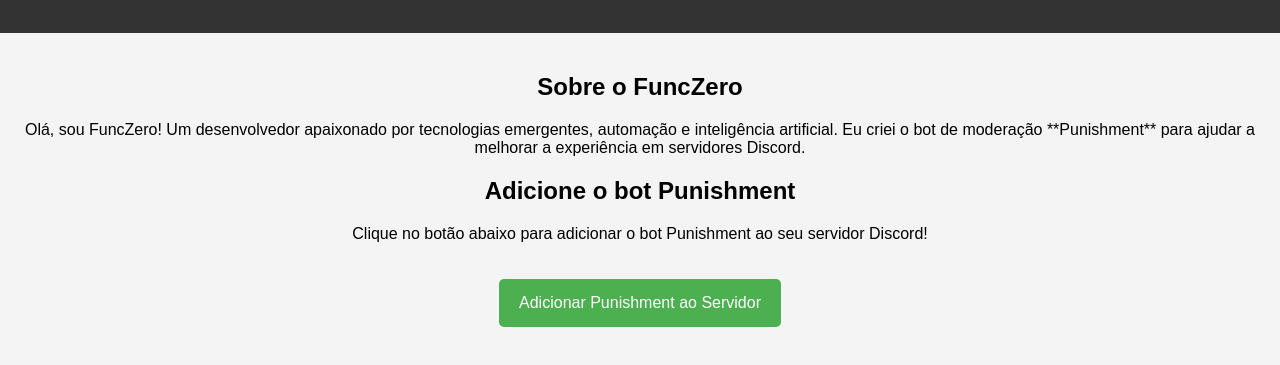
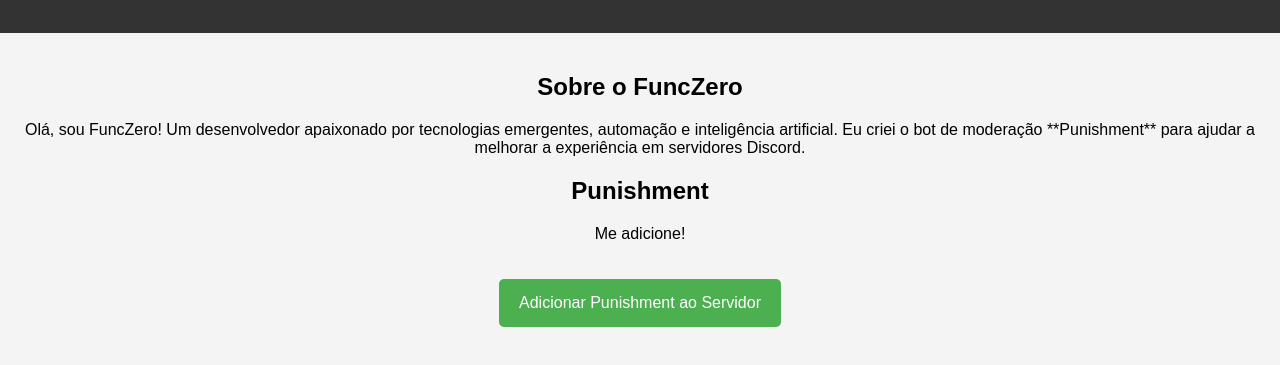
Before and after one commit to funczero/funczero, a plain HTML site: page index.html in a window 1280 px wide. Shown: the part 121-486 px from the top of the page. Drawn offline with Linux system fonts and the light colour scheme.

Commit message:
index.html

```diff
--- a/index.html
+++ b/index.html
@@ -47,8 +47,8 @@
         <h2>Sobre o FuncZero</h2>
         <p>Olá, sou FuncZero! Um desenvolvedor apaixonado por tecnologias emergentes, automação e inteligência artificial. Eu criei o bot de moderação **Punishment** para ajudar a melhorar a experiência em servidores Discord.</p>
 
-        <h2>Adicione o bot Punishment</h2>
-        <p>Clique no botão abaixo para adicionar o bot Punishment ao seu servidor Discord!</p>
+        <h2>Punishment</h2>
+        <p>Me adicione!</p>
         <a href="https://discord.com/oauth2/authorize?client_id=YOUR_BOT_ID&scope=bot&permissions=YOUR_PERMISSIONS" class="button">Adicionar Punishment ao Servidor</a>
     </main>
 </body>
```
